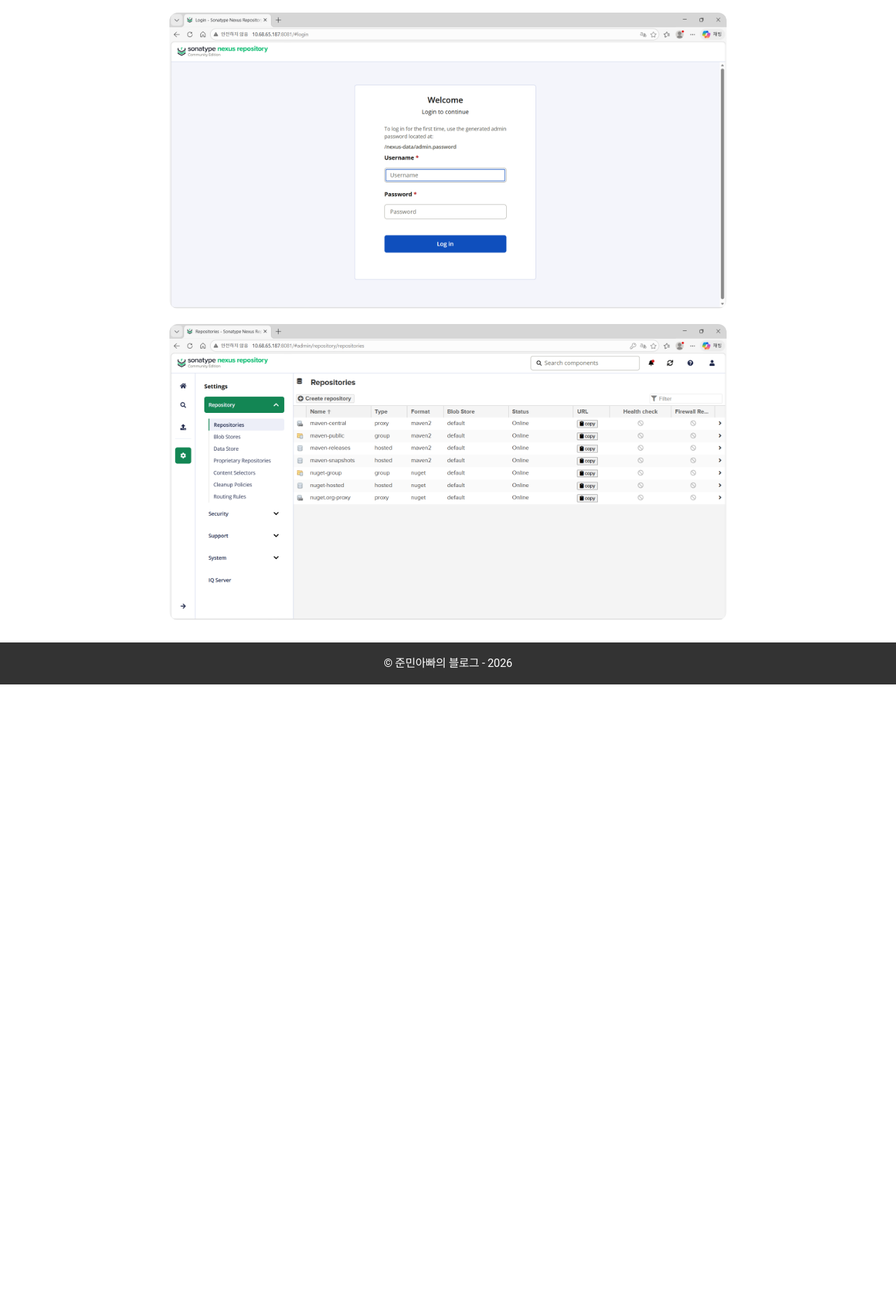
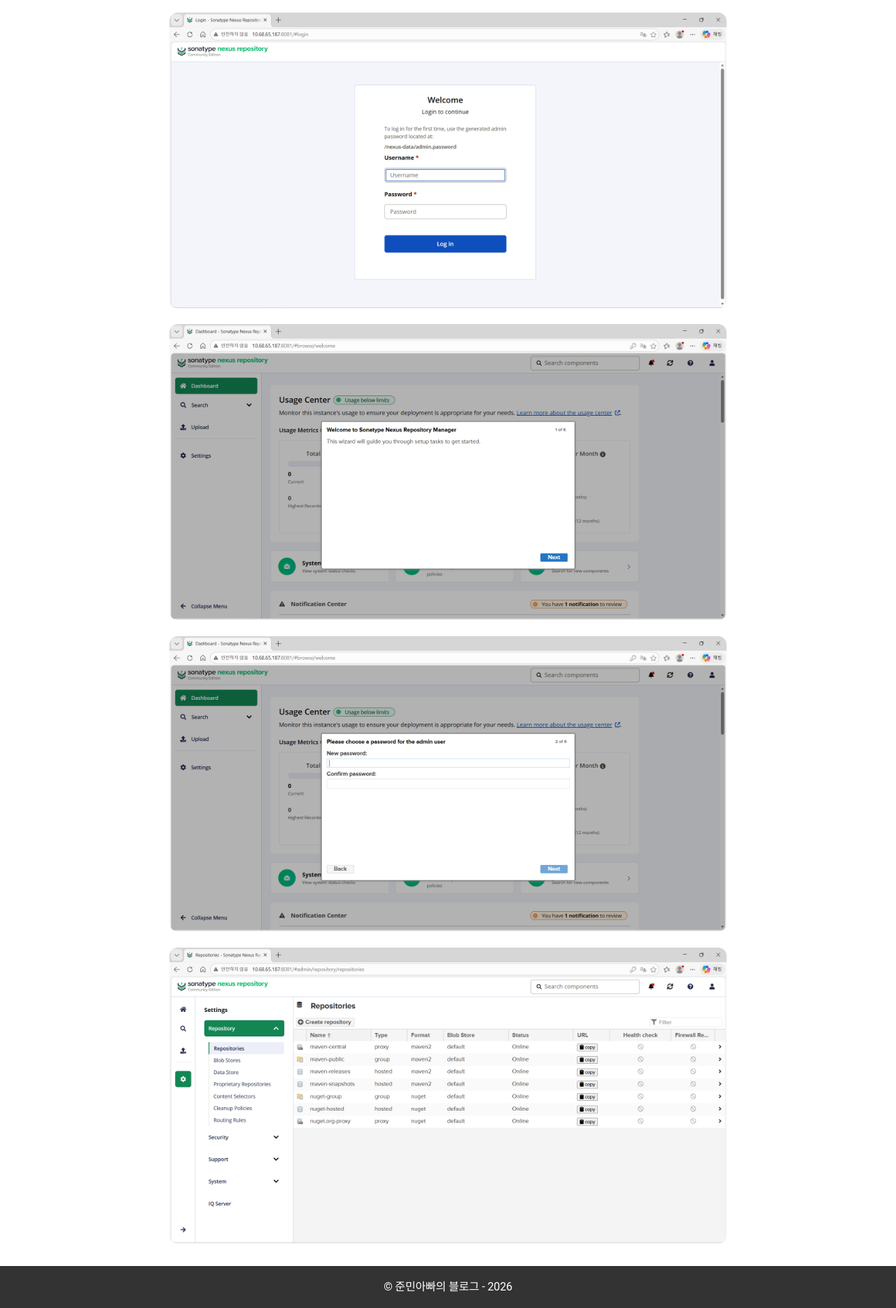
Before and after one commit to sanghoon-lee/sanghoon-lee.github.io, a Jekyll site: the page built from _posts/2026-03-10-localNexus.md, in a window 1280 px wide. Shown: the part 3644-5513 px from the top of the page at 70% size. Built offline with Jekyll 4.4.1, drawn with Linux system fonts in a browser that asks for light colours; nearby versions of some CDN libraries; comment, search, counter and statistics services are not loaded; before the commit the page ends 4622 px from its top, so only the background shows below that.

Commit message:
Nexus 포스팅 추가

```diff
--- a/_posts/2026-03-10-localNexus.md
+++ b/_posts/2026-03-10-localNexus.md
@@ -148,6 +148,8 @@ http://10.68.65.187:8081
 <img class="main-image" src="/assets/images/nexus1.png" alt="Nexus Repository">
 
 
+<img class="main-image" src="/assets/images/nexus2.png" alt="Nexus Repository">
 
+<img class="main-image" src="/assets/images/nexus3.png" alt="Nexus Repository">
 
 <img class="main-image" src="/assets/images/nexus4.png" alt="Nexus Repository">
```
